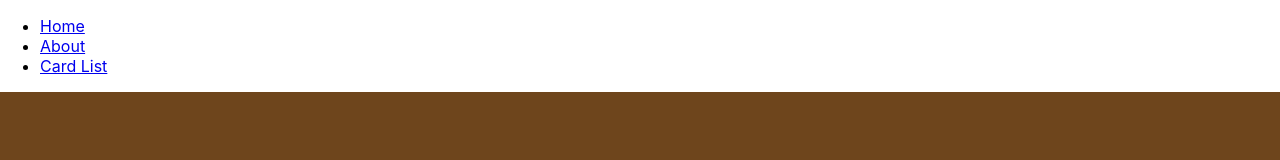
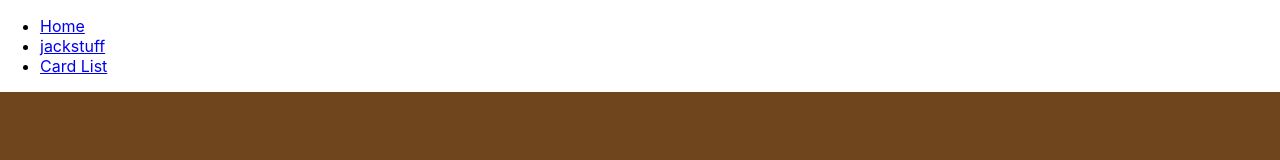
Before and after one commit to pdaulby/riis-helper, a React (Create React App) app: page / in a window 1280 px wide. Shown: the top 160 px of the page. Built offline with nearby package versions, Linux system fonts and the light colour scheme.

Commit message:
rename about to jackstuff

```diff
--- a/src/App.js
+++ b/src/App.js
@@ -20,7 +20,7 @@ export default function App() {
               <Link to="/riis-helper">Home</Link>
             </li>
             <li>
-              <Link to="/jackstuff">About</Link>
+              <Link to="/jackstuff">jackstuff</Link>
             </li>
             <li>
               <Link to="/cards">Card List</Link>
```
